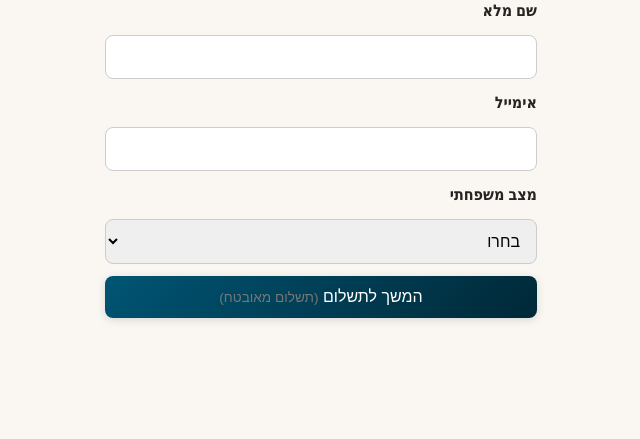
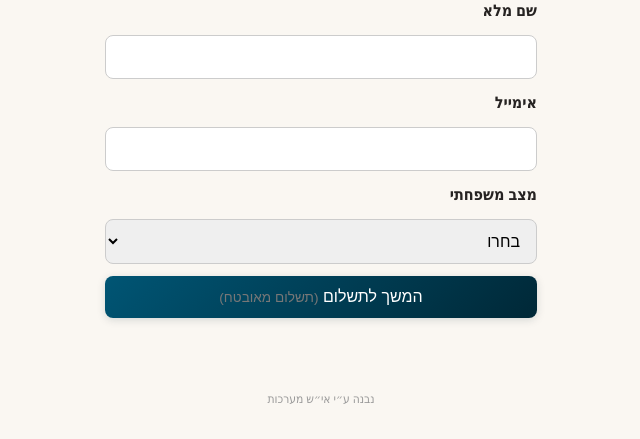
Before and after one commit to eys2005-afk/VEAHAVTA, a Flask app: page /details in a window 1280 px wide. Shown: the part 361-800 px from the top of the page, without its empty margins (319-959 px from the left). Run offline with Flask 3, Linux system fonts and the light colour scheme; data that the repository does not hold is empty.

Commit message:
Add "נבנה ע״י אי״ש מערכות" footer credit to every page

```diff
--- a/static/style.css
+++ b/static/style.css
@@ -320,3 +320,10 @@ button[type="submit"]:hover {
   background: var(--primary);
   color: white;
 }
+
+.site-footer {
+  text-align: center;
+  font-size: 0.75rem;
+  color: #999;
+  padding: 24px 16px;
+}
--- a/templates/admin.html
+++ b/templates/admin.html
@@ -107,5 +107,6 @@
       </div>
     </section>
   </main>
+  <footer class="site-footer">נבנה ע״י אי״ש מערכות</footer>
 </body>
 </html>
--- a/templates/admin_login.html
+++ b/templates/admin_login.html
@@ -27,5 +27,6 @@
       <button type="submit">כניסה</button>
     </form>
   </main>
+  <footer class="site-footer">נבנה ע״י אי״ש מערכות</footer>
 </body>
 </html>
--- a/templates/checkin.html
+++ b/templates/checkin.html
@@ -24,5 +24,6 @@
     <p class="intro">נשארו לך {{ entries_remaining }} כניסות</p>
     {% endif %}
   </main>
+  <footer class="site-footer">נבנה ע״י אי״ש מערכות</footer>
 </body>
 </html>
--- a/templates/details.html
+++ b/templates/details.html
@@ -44,5 +44,6 @@
       <button type="submit">המשך לתשלום <span class="secure-note">(תשלום מאובטח)</span></button>
     </form>
   </main>
+  <footer class="site-footer">נבנה ע״י אי״ש מערכות</footer>
 </body>
 </html>
--- a/templates/index.html
+++ b/templates/index.html
@@ -93,5 +93,6 @@
       }
     });
   </script>
+  <footer class="site-footer">נבנה ע״י אי״ש מערכות</footer>
 </body>
 </html>
--- a/templates/pay.html
+++ b/templates/pay.html
@@ -83,5 +83,6 @@
       }
     }, 8000);
   </script>
+  <footer class="site-footer">נבנה ע״י אי״ש מערכות</footer>
 </body>
 </html>
```
